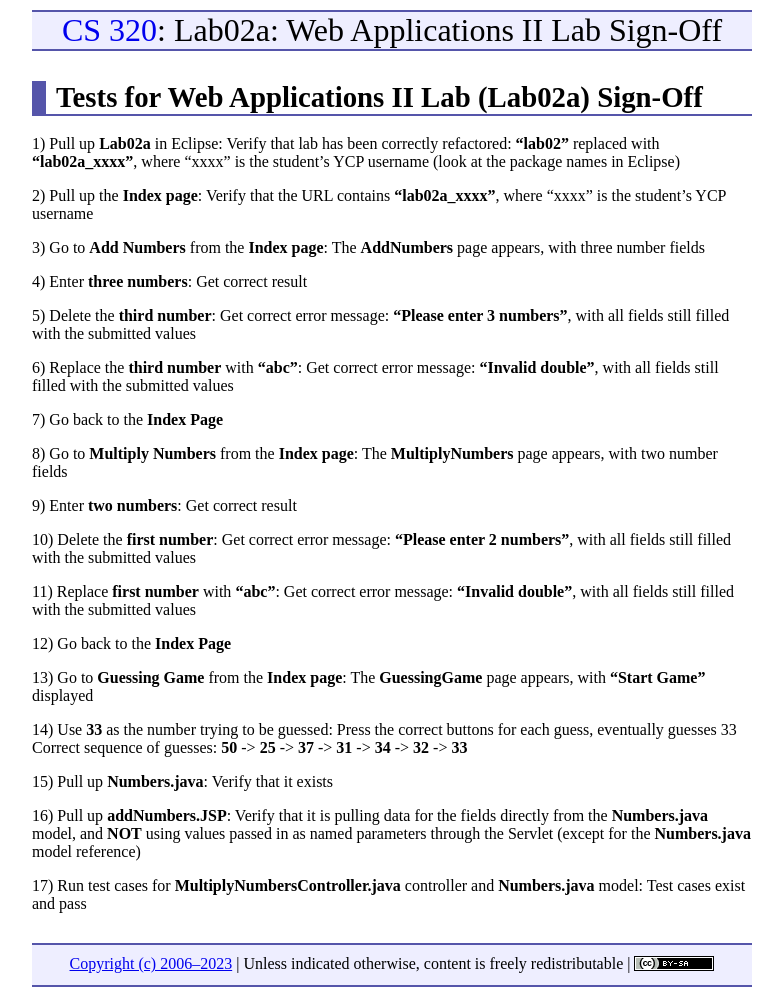
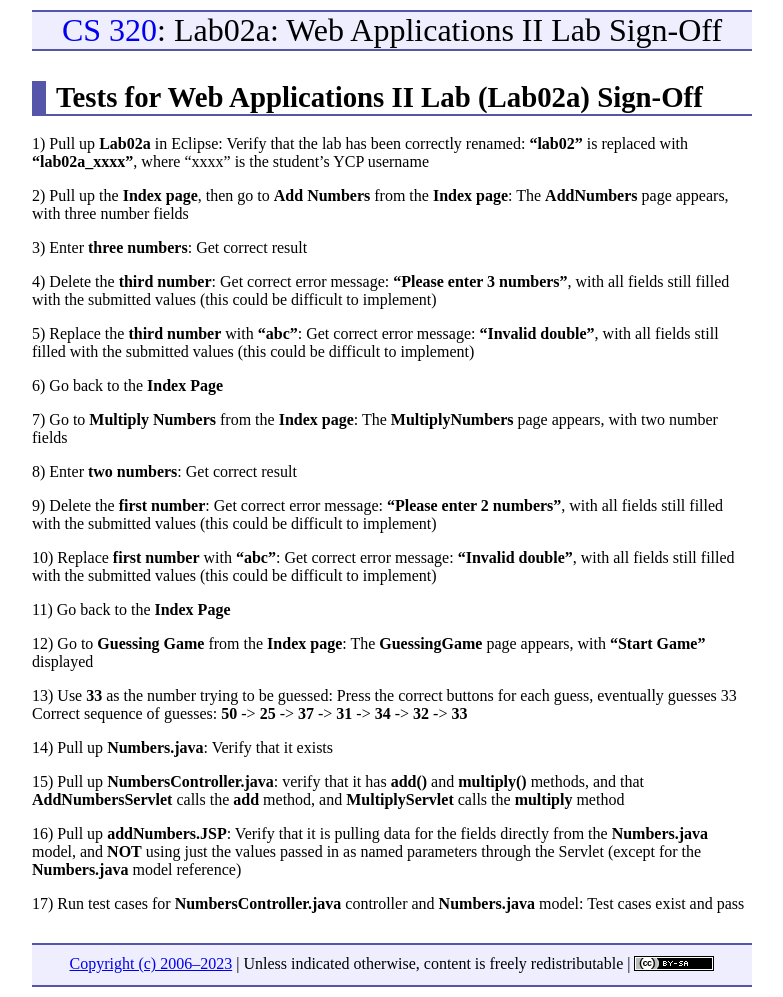
Before and after one commit to ycpcs/cs320-spring2023, a Jekyll site: the page built from labs/lab02a-signoff-criteria.md, in a window 1280 px wide. Shown: the whole page, without its empty margins (248-1031 px from the left). Built offline with Jekyll 4.4.1, drawn with Linux system fonts in a browser that asks for light colours.

Commit message:
updated lab02a checkoff criteria

```diff
--- a/labs/lab02a-signoff-criteria.md
+++ b/labs/lab02a-signoff-criteria.md
@@ -5,37 +5,37 @@ title: "Lab02a: Web Applications II Lab Sign-Off"
 
 Tests for Web Applications II Lab (Lab02a) Sign-Off
 ===============
- 1) Pull up **Lab02a** in Eclipse: Verify that lab has been correctly refactored: **"lab02"** replaced with **"lab02a\_xxxx"**, where "xxxx" is the student's YCP username (look at the package names in Eclipse)
+ 1) Pull up **Lab02a** in Eclipse: Verify that the lab has been correctly renamed: **"lab02"** is replaced with **"lab02a\_xxxx"**, where "xxxx" is the student's YCP username
 
- 2) Pull up the **Index page**: Verify that the URL contains **"lab02a\_xxxx"**, where "xxxx" is the student's YCP username
+ 2) Pull up the **Index page**, then go to **Add Numbers** from the **Index page**: The **AddNumbers** page appears, with three number fields
 
- 3) Go to **Add Numbers** from the **Index page**: The **AddNumbers** page appears, with three number fields
+ 3) Enter **three numbers**: Get correct result
 
- 4) Enter **three numbers**: Get correct result
+ 4) Delete the **third number**: Get correct error message: **"Please enter 3 numbers"**, with all fields still filled with the submitted values (this could be difficult to implement)
 
- 5) Delete the **third number**: Get correct error message: **"Please enter 3 numbers"**, with all fields still filled with the submitted values
+ 5) Replace the **third number** with **"abc"**: Get correct error message: **"Invalid double"**, with all fields still filled with the submitted values (this could be difficult to implement)
 
- 6) Replace the **third number** with **"abc"**: Get correct error message: **"Invalid double"**, with all fields still filled with the submitted values
+ 6) Go back to the **Index Page**
 
- 7) Go back to the **Index Page**
+ 7) Go to **Multiply Numbers** from the **Index page**: The **MultiplyNumbers** page appears, with two number fields
 
- 8) Go to **Multiply Numbers** from the **Index page**: The **MultiplyNumbers** page appears, with two number fields
+ 8) Enter **two numbers**: Get correct result
 
- 9) Enter **two numbers**: Get correct result
+ 9) Delete the **first number**: Get correct error message: **"Please enter 2 numbers"**, with all fields still filled with the submitted values (this could be difficult to implement)
 
-10) Delete the **first number**: Get correct error message: **"Please enter 2 numbers"**, with all fields still filled with the submitted values
+10) Replace **first number** with **"abc"**: Get correct error message: **"Invalid double"**, with all fields still filled with the submitted values  (this could be difficult to implement)
 
-11) Replace **first number** with **"abc"**: Get correct error message: **"Invalid double"**, with all fields still filled with the submitted values
+11) Go back to the **Index Page**
 
-12) Go back to the **Index Page**
+12) Go to **Guessing Game** from the **Index page**: The **GuessingGame** page appears, with **"Start Game"** displayed
 
-13) Go to **Guessing Game** from the **Index page**: The **GuessingGame** page appears, with **"Start Game"** displayed
-
-14) Use **33** as the number trying to be guessed: Press the correct buttons for each guess, eventually guesses 33
+13) Use **33** as the number trying to be guessed: Press the correct buttons for each guess, eventually guesses 33
 Correct sequence of guesses: **50** -> **25** -> **37** -> **31** -> **34** -> **32** -> **33**
 
-15) Pull up **Numbers.java**: Verify that it exists
+14) Pull up **Numbers.java**: Verify that it exists
 
-16) Pull up **addNumbers.JSP**: Verify that it is pulling data for the fields directly from the **Numbers.java** model, and **NOT** using values passed in as named parameters through the Servlet (except for the **Numbers.java** model reference)
+15) Pull up **NumbersController.java**: verify that it has **add()** and **multiply()** methods, and that **AddNumbersServlet** calls the **add** method, and **MultiplyServlet** calls the **multiply** method
 
-17) Run test cases for **MultiplyNumbersController.java** controller and **Numbers.java** model: Test cases exist and pass
+16) Pull up **addNumbers.JSP**: Verify that it is pulling data for the fields directly from the **Numbers.java** model, and **NOT** using just the values passed in as named parameters through the Servlet (except for the **Numbers.java** model reference)
+
+17) Run test cases for **NumbersController.java** controller and **Numbers.java** model: Test cases exist and pass
```
Also changed, not shown: labs/lab02a.md (+2 -2 lines).
